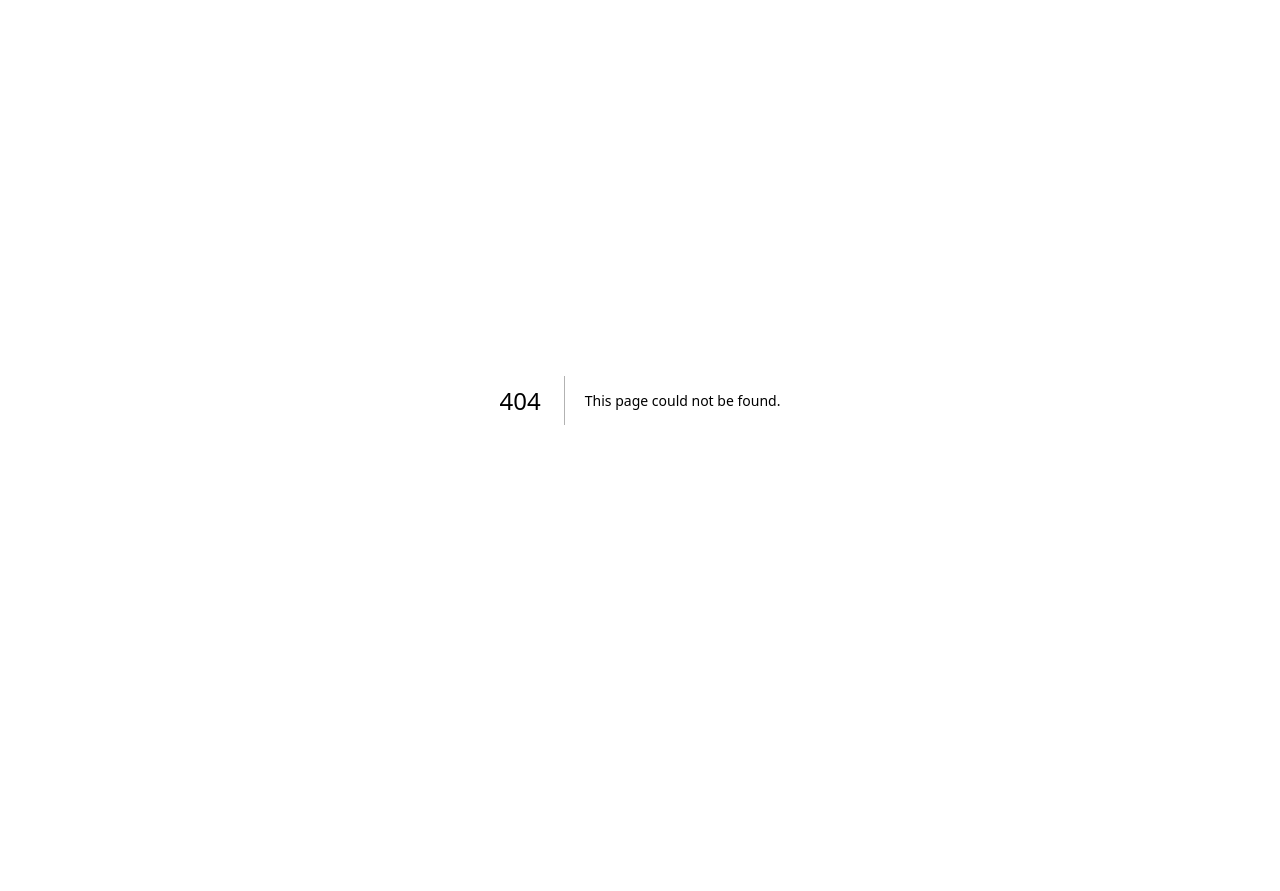
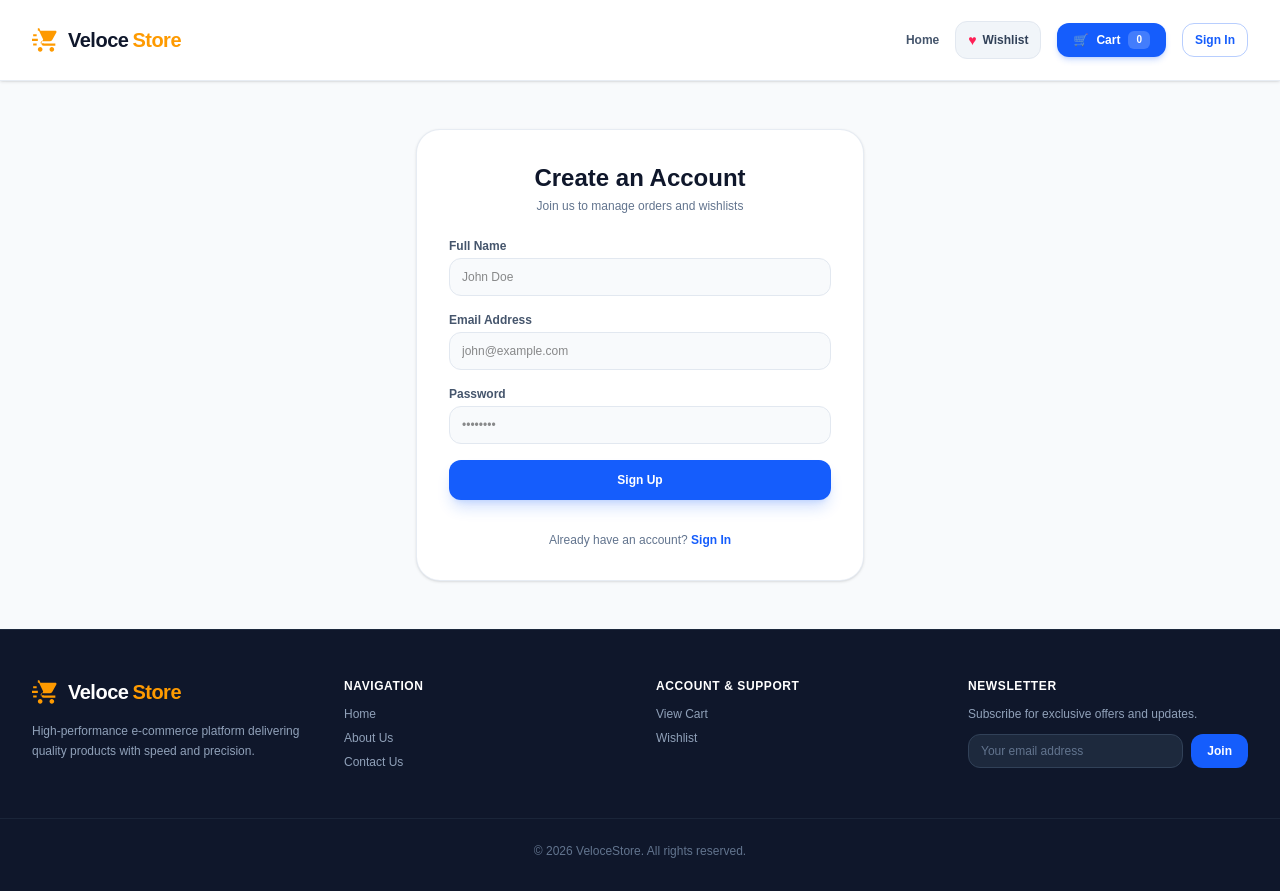
Before and after one commit to manalmorsli-cyber/e-commerce-tynoc, a Next.js app: page /register in a window 1280 px wide. Before the commit this address had no page. Before the commit the page ends 800 px from the top, so only its background shows below. Built offline with nearby package versions, Linux system fonts and the light colour scheme.

Commit message:
feat(auth): implement user login/register pages, AuthContext session state, and updated navbar

```diff
--- a/app/layout.tsx
+++ b/app/layout.tsx
@@ -1,5 +1,6 @@
 import './globals.css';
 import { CartProvider } from '@/context/CartContext';
+import { AuthProvider } from '@/context/AuthContext';
 
 export const metadata = {
   title: 'VeloceStore',
@@ -14,9 +15,11 @@ export default function RootLayout({
   return (
     <html lang="en">
       <body>
-        <CartProvider>
-          {children}
-        </CartProvider>
+        <AuthProvider>
+          <CartProvider>
+            {children}
+          </CartProvider>
+        </AuthProvider>
       </body>
     </html>
   );
--- /dev/null
+++ b/app/login/page.tsx
@@ -0,0 +1,94 @@
+'use client';
+
+import { useState } from 'react';
+import Link from 'next/link';
+import { useRouter } from 'next/navigation';
+import Navbar from '@/components/Navbar';
+import Footer from '@/components/Footer';
+import { useAuth } from '@/context/AuthContext';
+
+export default function LoginPage() {
+  const [email, setEmail] = useState('');
+  const [password, setPassword] = useState('');
+  const [error, setError] = useState('');
+  const { login } = useAuth();
+  const router = useRouter();
+
+  const handleSubmit = (e: React.FormEvent) => {
+    e.preventDefault();
+    if (!email.trim() || !password.trim()) {
+      setError('Please fill in all fields.');
+      return;
+    }
+    if (!/\S+@\S+\.\S+/.test(email)) {
+      setError('Please enter a valid email address.');
+      return;
+    }
+
+    login(email);
+    router.push('/');
+  };
+
+  return (
+    <div className="min-h-screen bg-slate-50 flex flex-col justify-between">
+      <Navbar showSearch={false} />
+
+      <main className="flex-grow flex items-center justify-center py-12 px-4 sm:px-6 lg:px-8">
+        <div className="w-full max-w-md bg-white p-8 rounded-3xl border border-slate-200/80 shadow-sm space-y-6">
+          <div className="text-center">
+            <h1 className="text-2xl font-black text-slate-900">Welcome Back</h1>
+            <p className="text-xs text-slate-500 mt-1">Sign in to your account to continue</p>
+          </div>
+
+          {error && (
+            <div className="p-3 bg-red-50 border border-red-200 text-red-600 rounded-xl text-xs">
+              {error}
+            </div>
+          )}
+
+          <form onSubmit={handleSubmit} className="space-y-4">
+            <div>
+              <label className="block text-xs font-semibold text-slate-600 mb-1">Email Address</label>
+              <input
+                type="email"
+                value={email}
+                onChange={(e) => setEmail(e.target.value)}
+                placeholder="john@example.com"
+                className="w-full px-3 py-2.5 text-xs border border-slate-200 rounded-xl outline-none focus:border-blue-600 bg-slate-50"
+              />
+            </div>
+
+            <div>
+              <label className="block text-xs font-semibold text-slate-600 mb-1">Password</label>
+              <input
+                type="password"
+                value={password}
+                onChange={(e) => setPassword(e.target.value)}
+                placeholder="••••••••"
+                className="w-full px-3 py-2.5 text-xs border border-slate-200 rounded-xl outline-none focus:border-blue-600 bg-slate-50"
+              />
+            </div>
+
+            <button
+              type="submit"
+              className="w-full py-3 bg-blue-600 hover:bg-blue-700 text-white font-bold rounded-xl text-xs transition-colors shadow-lg shadow-blue-600/20 cursor-pointer"
+            >
+              Sign In
+            </button>
+          </form>
+
+          <div className="text-center pt-2">
+            <p className="text-xs text-slate-500">
+              Don&apos;t have an account?{' '}
+              <Link href="/register" className="font-bold text-blue-600 hover:underline">
+                Sign Up
+              </Link>
+            </p>
+          </div>
+        </div>
+      </main>
+
+      <Footer />
+    </div>
+  );
+}
--- /dev/null
+++ b/app/register/page.tsx
@@ -0,0 +1,110 @@
+'use client';
+
+import { useState } from 'react';
+import Link from 'next/link';
+import { useRouter } from 'next/navigation';
+import Navbar from '@/components/Navbar';
+import Footer from '@/components/Footer';
+import { useAuth } from '@/context/AuthContext';
+
+export default function RegisterPage() {
+  const [name, setName] = useState('');
+  const [email, setEmail] = useState('');
+  const [password, setPassword] = useState('');
+  const [error, setError] = useState('');
+  const { register } = useAuth();
+  const router = useRouter();
+
+  const handleSubmit = (e: React.FormEvent) => {
+    e.preventDefault();
+    if (!name.trim() || !email.trim() || !password.trim()) {
+      setError('Please fill in all fields.');
+      return;
+    }
+    if (!/\S+@\S+\.\S+/.test(email)) {
+      setError('Please enter a valid email address.');
+      return;
+    }
+    if (password.length < 6) {
+      setError('Password must be at least 6 characters long.');
+      return;
+    }
+
+    register(name, email);
+    router.push('/');
+  };
+
+  return (
+    <div className="min-h-screen bg-slate-50 flex flex-col justify-between">
+      <Navbar showSearch={false} />
+
+      <main className="flex-grow flex items-center justify-center py-12 px-4 sm:px-6 lg:px-8">
+        <div className="w-full max-w-md bg-white p-8 rounded-3xl border border-slate-200/80 shadow-sm space-y-6">
+          <div className="text-center">
+            <h1 className="text-2xl font-black text-slate-900">Create an Account</h1>
+            <p className="text-xs text-slate-500 mt-1">Join us to manage orders and wishlists</p>
+          </div>
+
+          {error && (
+            <div className="p-3 bg-red-50 border border-red-200 text-red-600 rounded-xl text-xs">
+              {error}
+            </div>
+          )}
+
+          <form onSubmit={handleSubmit} className="space-y-4">
+            <div>
+              <label className="block text-xs font-semibold text-slate-600 mb-1">Full Name</label>
+              <input
+                type="text"
+                value={name}
+                onChange={(e) => setName(e.target.value)}
+                placeholder="John Doe"
+                className="w-full px-3 py-2.5 text-xs border border-slate-200 rounded-xl outline-none focus:border-blue-600 bg-slate-50"
+              />
+            </div>
+
+            <div>
+              <label className="block text-xs font-semibold text-slate-600 mb-1">Email Address</label>
+              <input
+                type="email"
+                value={email}
+                onChange={(e) => setEmail(e.target.value)}
+                placeholder="john@example.com"
+                className="w-full px-3 py-2.5 text-xs border border-slate-200 rounded-xl outline-none focus:border-blue-600 bg-slate-50"
+              />
+            </div>
+
+            <div>
+              <label className="block text-xs font-semibold text-slate-600 mb-1">Password</label>
+              <input
+                type="password"
+                value={password}
+                onChange={(e) => setPassword(e.target.value)}
+                placeholder="••••••••"
+                className="w-full px-3 py-2.5 text-xs border border-slate-200 rounded-xl outline-none focus:border-blue-600 bg-slate-50"
+              />
+            </div>
+
+            <button
+              type="submit"
+              className="w-full py-3 bg-blue-600 hover:bg-blue-700 text-white font-bold rounded-xl text-xs transition-colors shadow-lg shadow-blue-600/20 cursor-pointer"
+            >
+              Sign Up
+            </button>
+          </form>
+
+          <div className="text-center pt-2">
+            <p className="text-xs text-slate-500">
+              Already have an account?{' '}
+              <Link href="/login" className="font-bold text-blue-600 hover:underline">
+                Sign In
+              </Link>
+            </p>
+          </div>
+        </div>
+      </main>
+
+      <Footer />
+    </div>
+  );
+}
--- a/components/Navbar.tsx
+++ b/components/Navbar.tsx
@@ -4,6 +4,7 @@ import { useState, useEffect } from 'react';
 import Link from 'next/link';
 import Logo from '@/components/Logo';
 import { useCart } from '@/context/CartContext';
+import { useAuth } from '@/context/AuthContext';
 
 interface NavbarProps {
   searchQuery?: string;
@@ -22,6 +23,7 @@ export default function Navbar({
 }: NavbarProps) {
   const [isMounted, setIsMounted] = useState(false);
   const { cart = [], wishlist = [], setIsCartOpen } = useCart();
+  const { user, logout } = useAuth();
 
   useEffect(() => {
     setIsMounted(true);
@@ -92,12 +94,6 @@ export default function Navbar({
           <Link href="/" className="text-xs font-bold text-slate-600 hover:text-blue-600 transition-colors">
             Home
           </Link>
-          <Link href="/about" className="text-xs font-bold text-slate-600 hover:text-blue-600 transition-colors">
-            About Us
-          </Link>
-          <Link href="/contact" className="text-xs font-bold text-slate-600 hover:text-blue-600 transition-colors">
-            Contact Us
-          </Link>
 
           <Link
             href="/wishlist"
@@ -112,7 +108,7 @@ export default function Navbar({
             )}
           </Link>
 
-          {/* CLIC SUR LE PANIER -> OUVRE LE TIROIR LATÉRAL */}
+          {/* CLIC SUR LE PANIER */}
           <button
             onClick={handleOpenCart}
             className="flex items-center gap-2 bg-blue-600 hover:bg-blue-700 text-white font-bold px-4 py-2 rounded-xl text-xs transition-all shadow-md shadow-blue-600/20 cursor-pointer"
@@ -123,6 +119,26 @@ export default function Navbar({
               {isMounted ? cartCount : 0}
             </span>
           </button>
+
+          {/* USER AUTH STATE */}
+          {isMounted && user ? (
+            <div className="flex items-center gap-2 pl-2 border-l border-slate-200">
+              <span className="text-xs font-bold text-slate-800">👤 {user.name}</span>
+              <button
+                onClick={logout}
+                className="text-xs font-medium text-slate-400 hover:text-red-500 transition-colors cursor-pointer"
+              >
+                Logout
+              </button>
+            </div>
+          ) : (
+            <Link
+              href="/login"
+              className="text-xs font-bold text-blue-600 border border-blue-600/30 hover:bg-blue-50 px-3 py-2 rounded-xl transition-colors"
+            >
+              Sign In
+            </Link>
+          )}
         </div>
 
       </div>
--- /dev/null
+++ b/context/AuthContext.tsx
@@ -0,0 +1,76 @@
+'use client';
+
+import React, { createContext, useContext, useState, useEffect } from 'react';
+
+export interface User {
+  id: string;
+  name: string;
+  email: string;
+  role?: 'user' | 'admin';
+}
+
+interface AuthContextType {
+  user: User | null;
+  login: (email: string, name?: string) => void;
+  register: (name: string, email: string) => void;
+  logout: () => void;
+  isMounted: boolean;
+}
+
+const AuthContext = createContext<AuthContextType | undefined>(undefined);
+
+export function AuthProvider({ children }: { children: React.ReactNode }) {
+  const [user, setUser] = useState<User | null>(null);
+  const [isMounted, setIsMounted] = useState(false);
+
+  useEffect(() => {
+    setIsMounted(true);
+    const savedUser = localStorage.getItem('tynoc_user');
+    if (savedUser) {
+      try {
+        setUser(JSON.parse(savedUser));
+      } catch (e) {}
+    }
+  }, []);
+
+  const login = (email: string, name?: string) => {
+    const userData: User = {
+      id: Date.now().toString(),
+      name: name || email.split('@')[0],
+      email,
+      role: 'user',
+    };
+    setUser(userData);
+    localStorage.setItem('tynoc_user', JSON.stringify(userData));
+  };
+
+  const register = (name: string, email: string) => {
+    const userData: User = {
+      id: Date.now().toString(),
+      name,
+      email,
+      role: 'user',
+    };
+    setUser(userData);
+    localStorage.setItem('tynoc_user', JSON.stringify(userData));
+  };
+
+  const logout = () => {
+    setUser(null);
+    localStorage.removeItem('tynoc_user');
+  };
+
+  return (
+    <AuthContext.Provider value={{ user, login, register, logout, isMounted }}>
+      {children}
+    </AuthContext.Provider>
+  );
+}
+
+export function useAuth() {
+  const context = useContext(AuthContext);
+  if (!context) {
+    throw new Error('useAuth must be used within an AuthProvider');
+  }
+  return context;
+}
```
